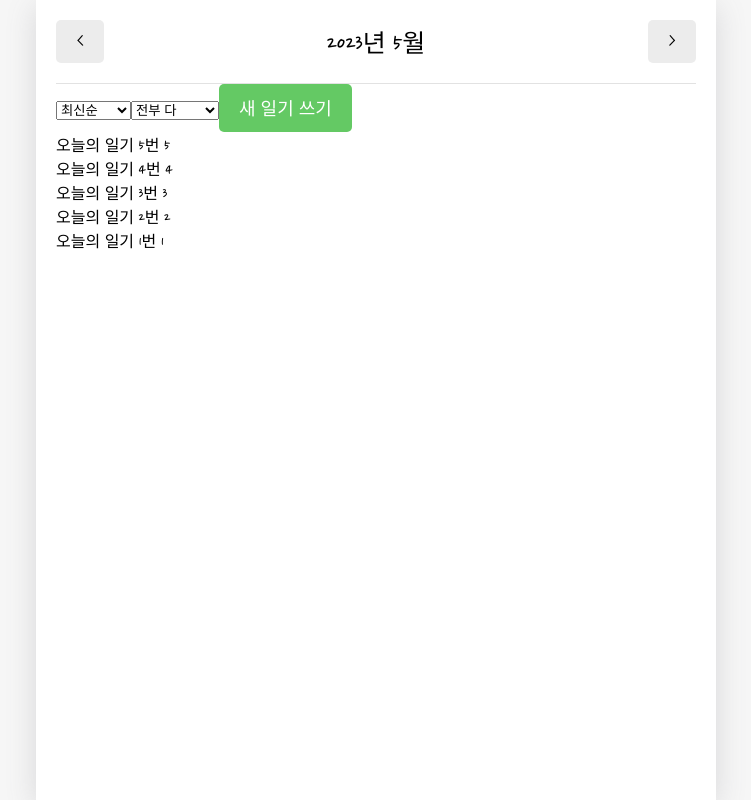
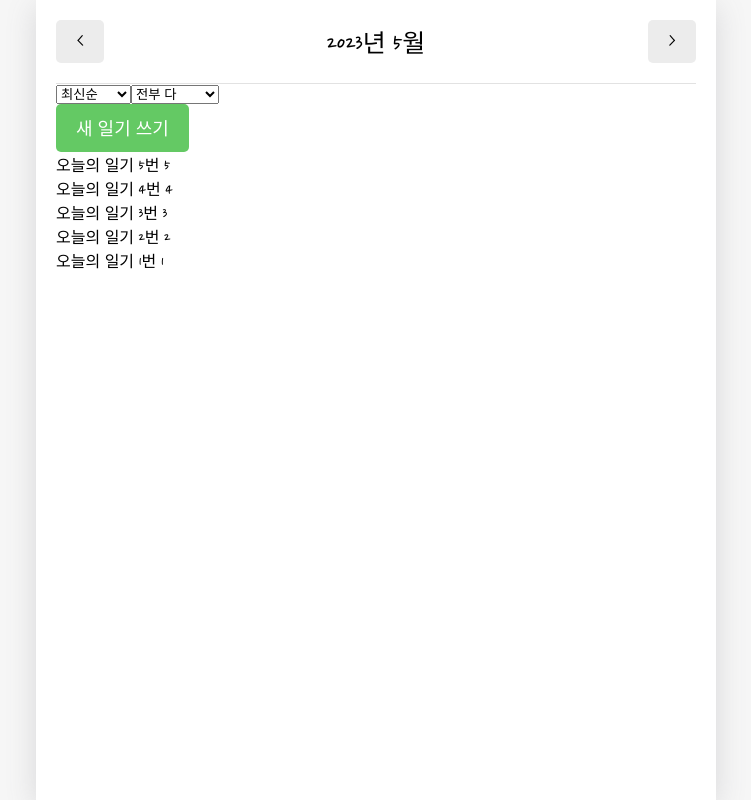
Before and after one commit to sujinjwa/emotion-diary, a React (Create React App) app: page / in a window 1280 px wide. Shown: the whole page, without its empty margins (264-1015 px from the left). Built offline with nearby package versions, Linux system fonts and the light colour scheme; a web font is replaced by a local one.

Commit message:
refactor: EmoMenu 컴포넌트를 ControlMenu로 병합
EmoMenu 삭제 후 ControlMenu로 병합

```diff
--- a/src/components/DiaryList.js
+++ b/src/components/DiaryList.js
@@ -10,7 +10,11 @@
 
 const ControlMenu = ({ value, onChange, optionList }) => {
   return (
-    <select value={value} onChange={(e) => onChange(e.target.value)}>
+    <select
+      className='ControlMenu'
+      value={value}
+      onChange={(e) => onChange(e.target.value)}
+    >
       {optionList.map((it, idx) => (
         <option key={idx} value={it.value}>
           {it.name}
@@ -25,18 +29,6 @@
   { name: '좋은 감정만', value: 'good' },
   { name: '나쁜 감정만', value: 'bad' },
 ];
-
-const EmotionMenu = ({ value, onChange, filterOptionList }) => {
-  return (
-    <select value={value} onChange={(e) => onChange(e.target.value)}>
-      {filterOptionList.map((it, idx) => (
-        <option key={idx} value={it.value}>
-          {it.name}
-        </option>
-      ))}
-    </select>
-  );
-};
 
 const DiaryList = ({ diaryList }) => {
   const navigate = useNavigate();
@@ -72,22 +64,28 @@
   };
 
   return (
-    <div>
+    <div className='DiaryList'>
+      <div className='menu_wrapper'>
+        <div className='left_col'>
           <ControlMenu
             value={sortType}
             onChange={setSortType}
             optionList={optionList}
           />
-      <EmotionMenu
+          <ControlMenu
             value={emoType}
             onChange={setEmoType}
-        filterOptionList={filterOptionList}
+            optionList={filterOptionList}
           />
+        </div>
+        <div className='right_col'>
           <MyButton
             type={'positive'}
             text={'새 일기 쓰기'}
             onClick={() => navigate('/new')}
           />
+        </div>
+      </div>
       {getProccessedDiaryList().map((it) => (
         <div key={it.id}>
           {it.content} {it.emotion}
```
Lines whose indentation alone changed are shown as unchanged.
